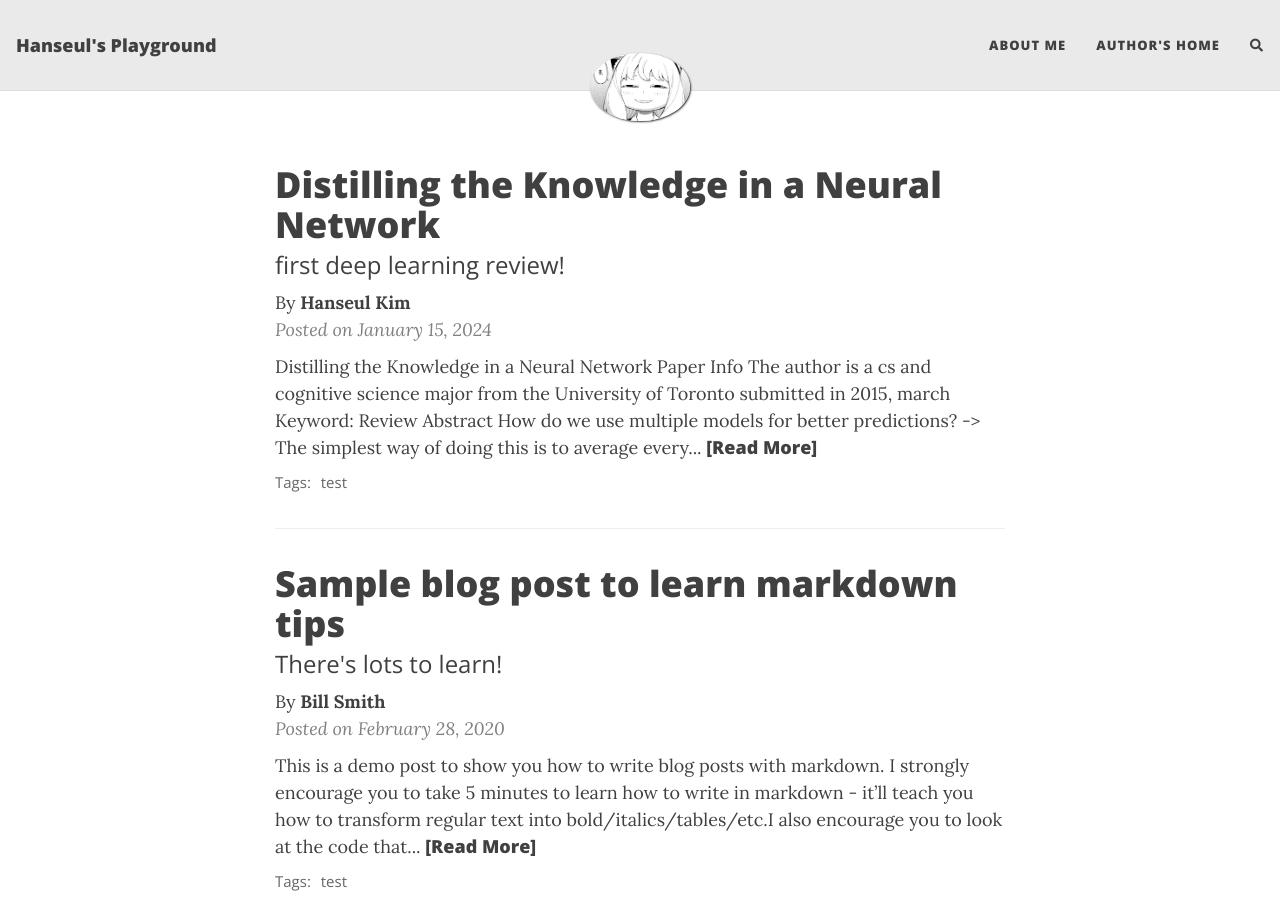
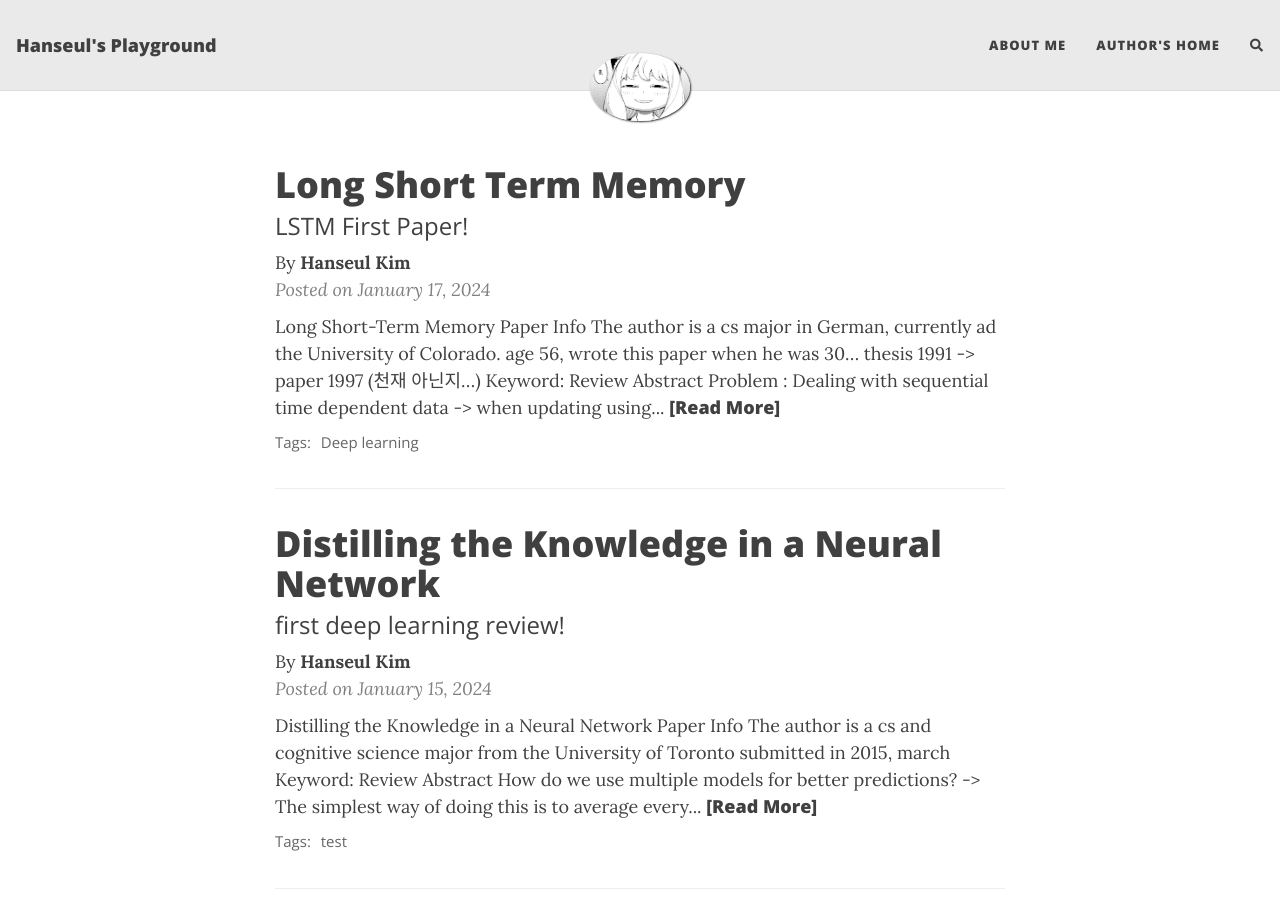
Before and after one commit to k1seul/k1seul.github.io, a Jekyll site: the page built from index.markdown, in a window 1280 px wide and 900 px high. Built offline with Jekyll 4.4.1, drawn with Linux system fonts in a browser that asks for light colours; nearby versions of some CDN libraries; the list of posts is cut into pages by our own code; comment, search, counter and statistics services are not loaded.

Commit message:
second post

```diff
--- a/_posts/3)LSTM.md
+++ b/_posts/2024-01-17-LSTM.md
@@ -1,6 +1,12 @@
 ---
-
-
+layout: post
+title: Long Short Term Memory
+subtitle: LSTM First Paper!
+gh-repo: daattali/beautiful-jekyll
+gh-badge: [star, fork, follow]
+tags: [Deep learning]
+comments: true
+author: Hanseul Kim
 ---
 
 <h1 id="long-short-term-memory">Long Short-Term Memory</h1>
```
